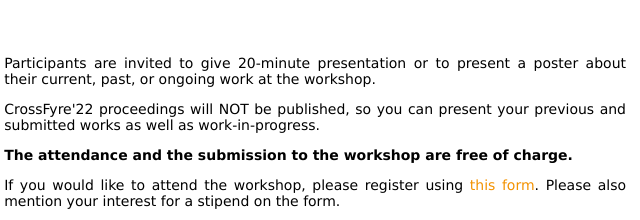
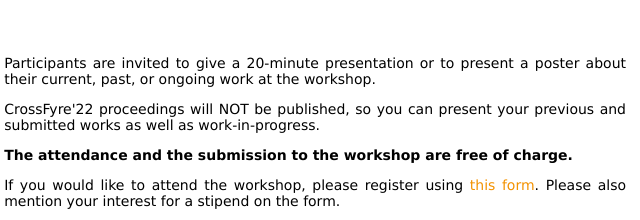
Before and after one commit to crossfyre22/crossfyre22.github.io, a plain HTML site: page submission.html in a window 1280 px wide. Shown: the part 577-797 px from the top of the page, 443-1083 px from the left. Drawn offline with Linux system fonts and the light colour scheme.

Commit message:
corrected a typo

```diff
--- a/submission.html
+++ b/submission.html
@@ -144,7 +144,7 @@
 
 <br>
 
-<p>Participants are invited to give 20-minute presentation or to present a poster about their current, past, or ongoing work at the workshop.</p>
+<p>Participants are invited to give a 20-minute presentation or to present a poster about their current, past, or ongoing work at the workshop.</p>
 
 <p>CrossFyre'22 proceedings will NOT be published, so you can present your previous and submitted works as well as work-in-progress.</p>
 
```
